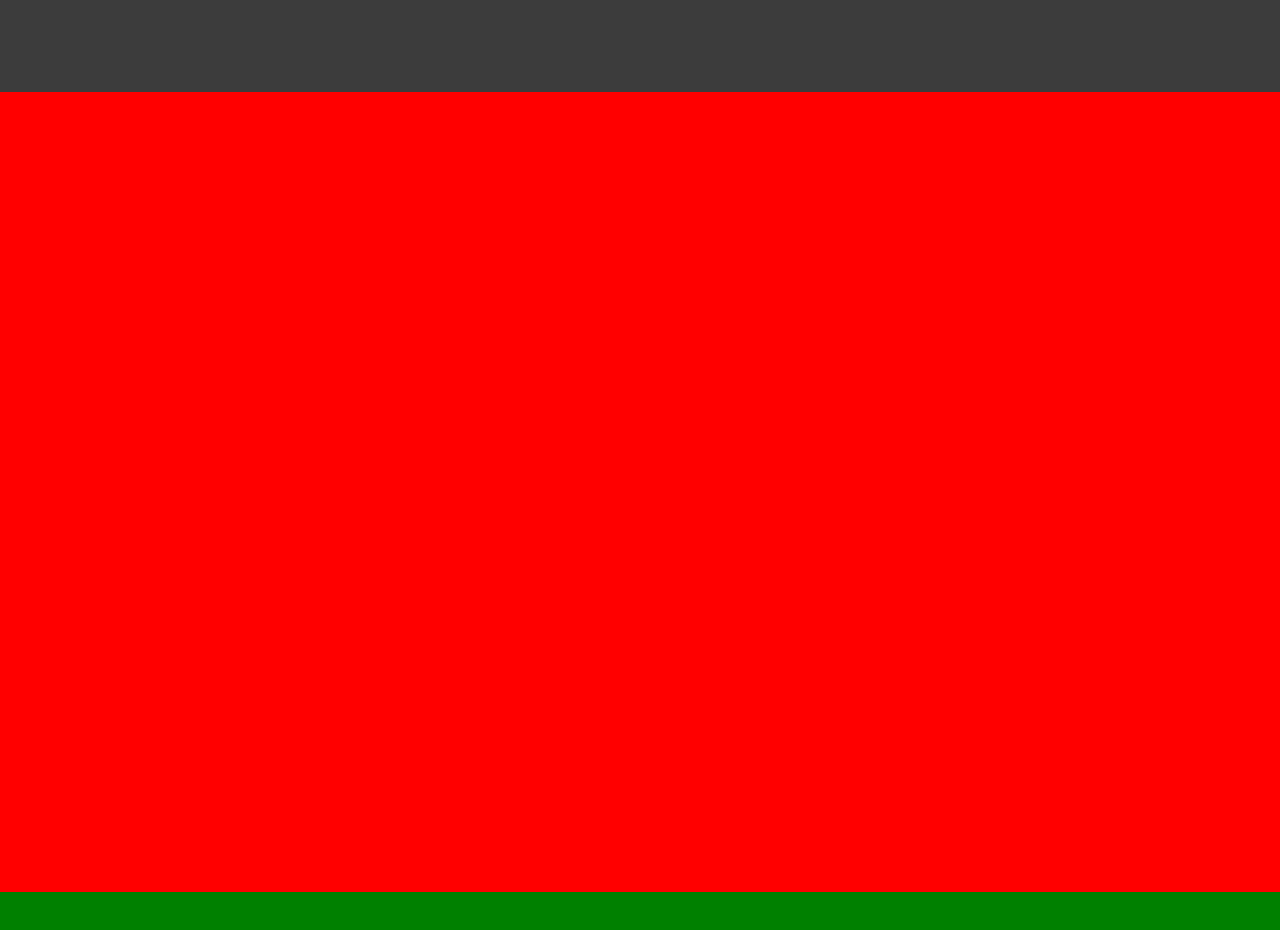
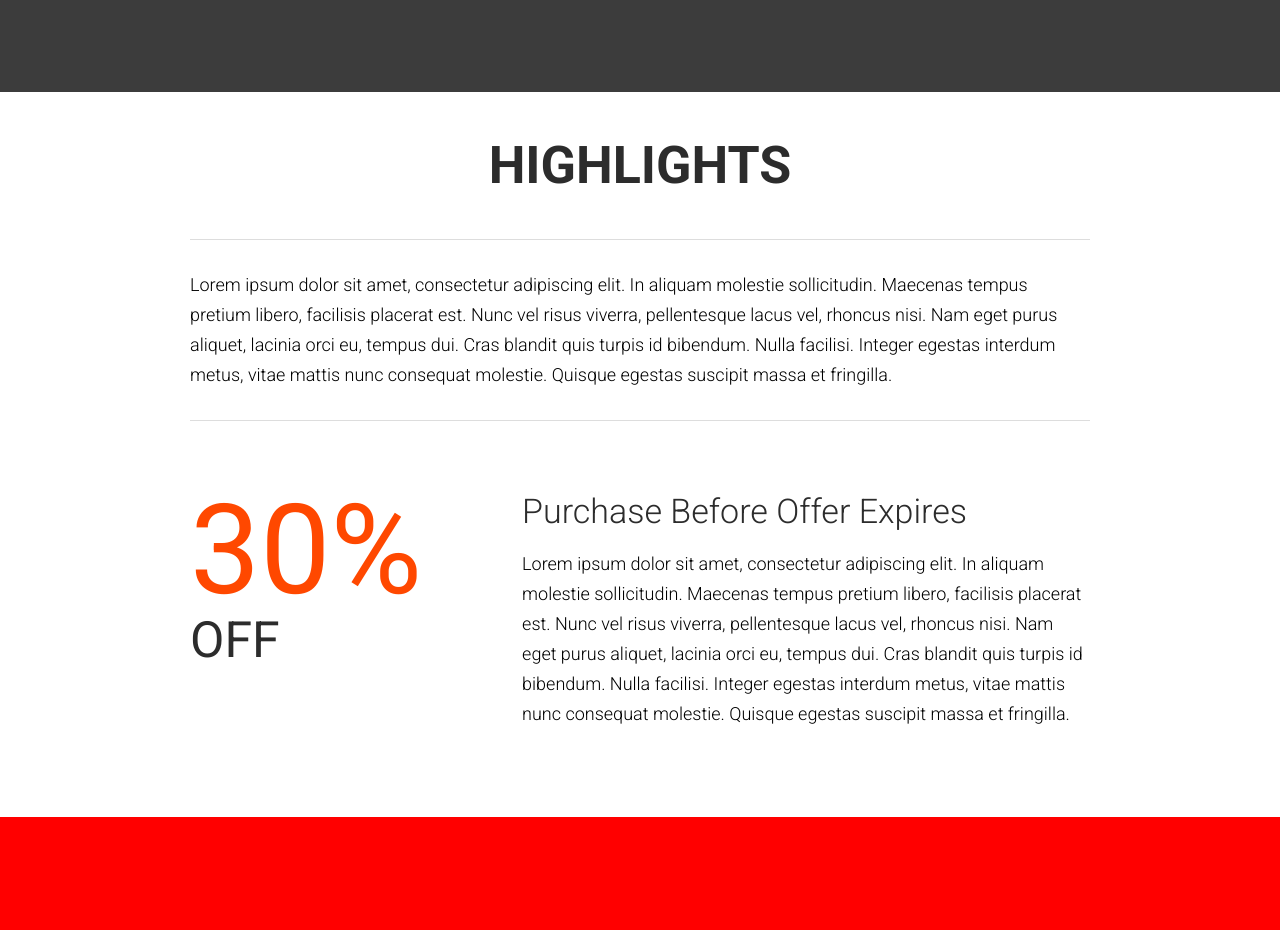
Before and after one commit to rishulpu1/the_vanue, a React (Vite) app: page / in a window 1280 px wide. Shown: the part 1380-2310 px from the top of the page. Built offline with nearby package versions, Linux system fonts and the light colour scheme.

Commit message:
Created highlights section

```diff
--- a/src/App.jsx
+++ b/src/App.jsx
@@ -3,6 +3,7 @@ import Header from './components/header_footer/header';
 import Footer from './components/header_footer/footer';
 import Featured from './components/featured';
 import VenueInfo from './components/venueInfo';
+import Highlights from './components/highlights';
 const App = () => {
   return (
     <div className='App'>
@@ -12,6 +13,9 @@ const App = () => {
       </>
       <>
       <VenueInfo />
+      </>
+      <>
+      <Highlights />
       </>
       <div style={{backgroundColor: 'red', height: '800px'}}>
 
--- /dev/null
+++ b/src/components/highlights/Description.jsx
@@ -0,0 +1,16 @@
+import React from "react";
+import { Fade } from "react-awesome-reveal";
+const Description = ()=>{
+    return(
+        <Fade>
+            <div className="center_wrapper">
+                <h2>Highlights</h2>
+                <div className="highlight_description">
+                Lorem ipsum dolor sit amet, consectetur adipiscing elit. In aliquam molestie sollicitudin. Maecenas tempus pretium libero, facilisis placerat est. Nunc vel risus viverra, pellentesque lacus vel, rhoncus nisi. Nam eget purus aliquet, lacinia orci eu, tempus dui. Cras blandit quis turpis id bibendum. Nulla facilisi. Integer egestas interdum metus, vitae mattis nunc consequat molestie. Quisque egestas suscipit massa et fringilla.
+                </div>
+            </div>
+        </Fade>
+    );
+}
+
+export default Description;
--- /dev/null
+++ b/src/components/highlights/Discount.jsx
@@ -0,0 +1,47 @@
+import React,{useState, useEffect} from "react";
+import { Fade, Slide } from "react-awesome-reveal";
+
+const Discount = ()=> {
+    const end = 30
+    const [start, setStart] = useState(0);
+    const percentage = ()=> {
+        if(start < end ){
+            setStart(prevState => prevState+1);
+        }
+    }
+    useEffect(()=>{
+        setTimeout(()=>{
+            if(start > 0 && start < end){
+                setStart(prevState => prevState+1);
+            }
+        },30)
+    },[start])
+    return(
+        <div className="center_wrapper">
+            <div className="discount_wrapper">
+                <Fade
+                    onVisibilityChange={(inView) => {
+                        console.log(inView);
+                        if(inView){
+                            percentage()
+                        }
+                    }}
+                >
+                    <div className="discount_porcentage">
+                        <span>{start}%</span>
+                        <span>OFF</span>
+                    </div>
+                </Fade>
+                <Slide right>
+                    <div className="discount_description">
+                        <h3>Purchase Before Offer Expires</h3>
+                        <p>Lorem ipsum dolor sit amet, consectetur adipiscing elit. In aliquam molestie sollicitudin. Maecenas tempus pretium libero, facilisis placerat est. Nunc vel risus viverra, pellentesque lacus vel, rhoncus nisi. Nam eget purus aliquet, lacinia orci eu, tempus dui. Cras blandit quis turpis id bibendum. Nulla facilisi. Integer egestas interdum metus, vitae mattis nunc consequat molestie. Quisque egestas suscipit massa et fringilla.</p>
+                    </div>
+                </Slide>
+            </div>
+        </div>
+    );
+}
+
+
+export default Discount;
--- /dev/null
+++ b/src/components/highlights/index.jsx
@@ -0,0 +1,13 @@
+import React from "react";
+import Description from "./Description";
+import Discount from "./Discount";
+const Highlights = ()=> {
+    return(
+        <div className="highlight_wrapper">
+            <Description />
+            <Discount />
+        </div>
+    );
+}
+
+export default Highlights;
```
